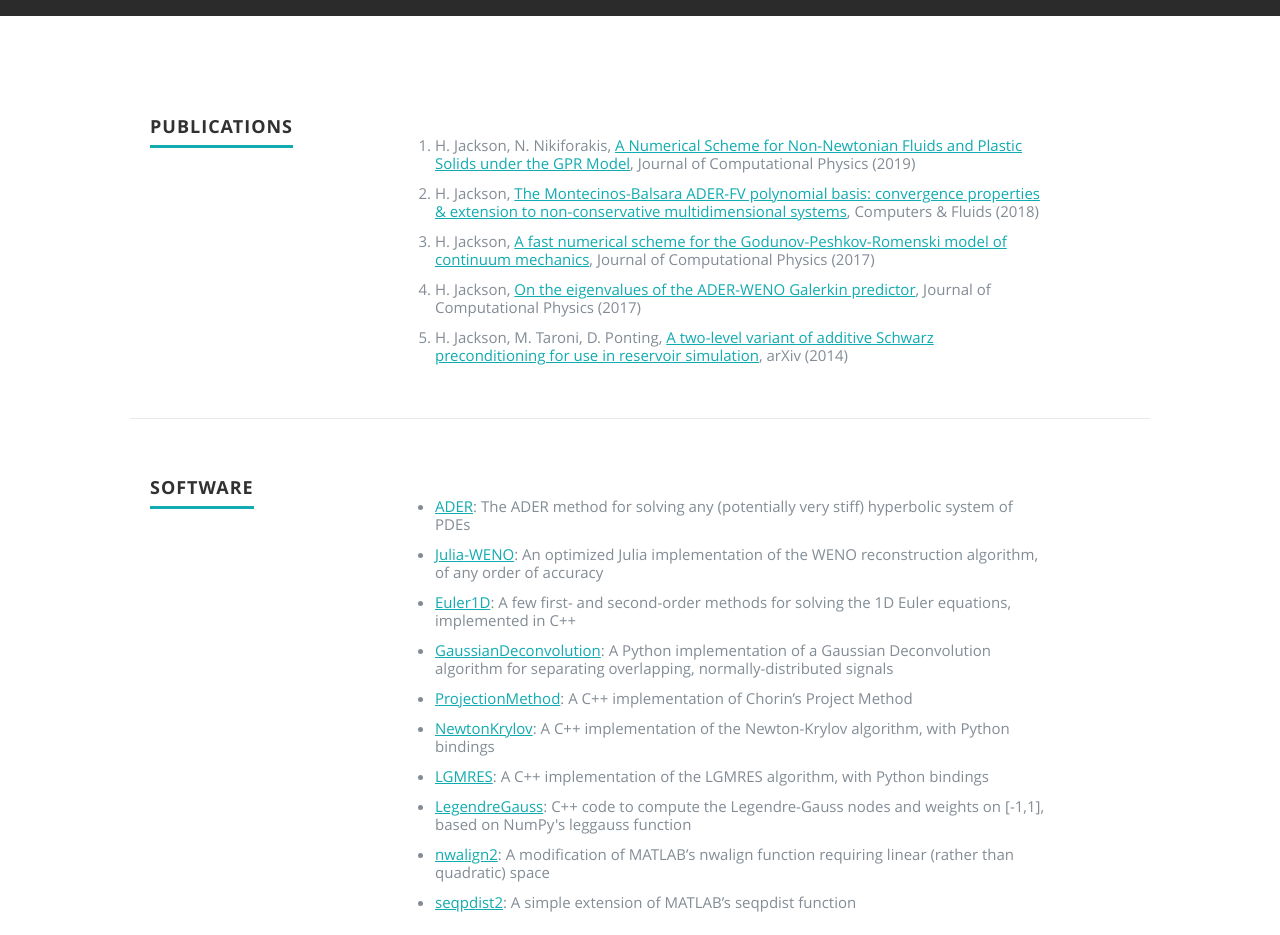
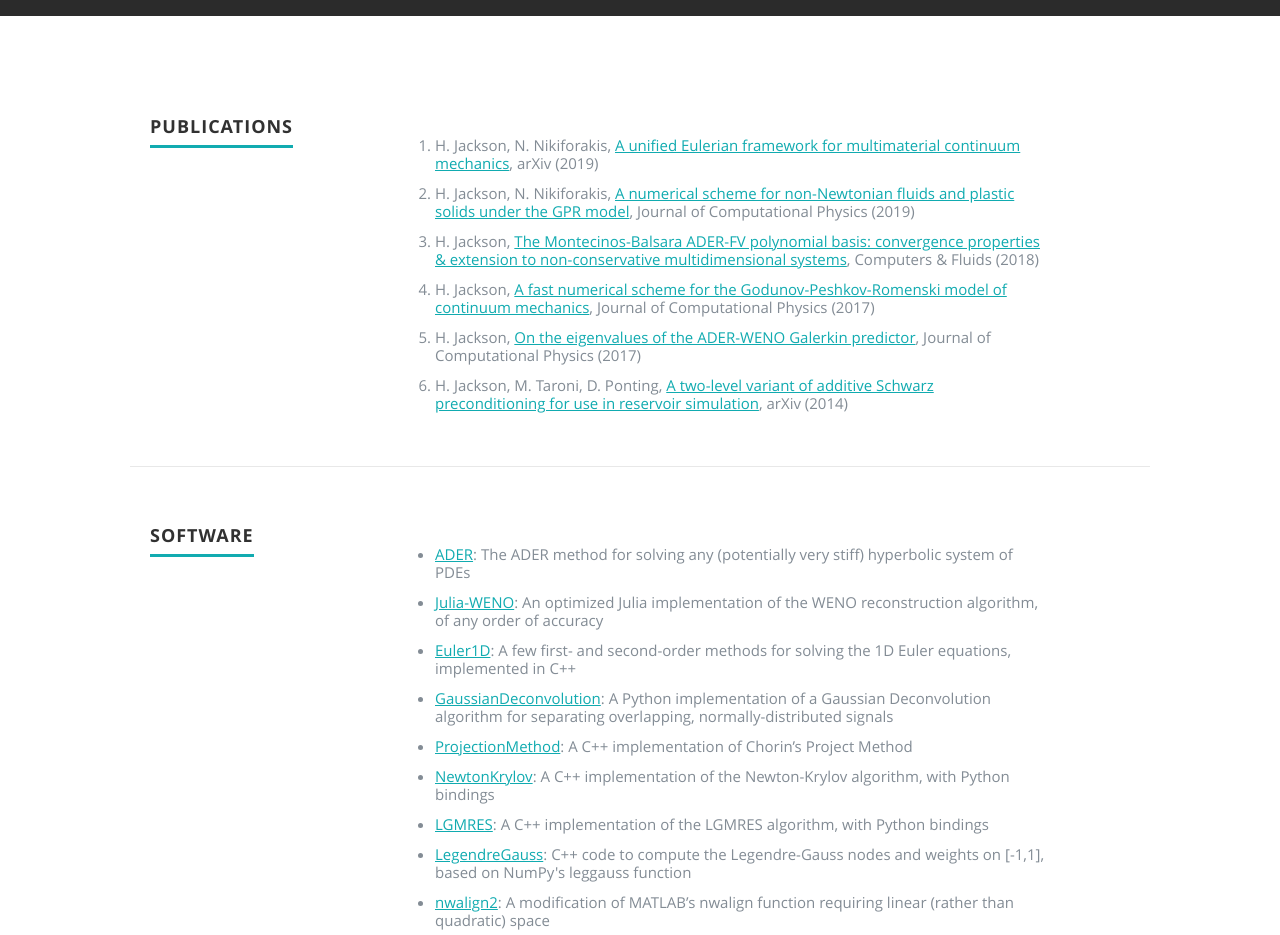
Before and after one commit to haranjackson/haranjackson.github.io, a plain HTML site: page index.html in a window 1280 px wide. Shown: the part 1240-2175 px from the top of the page. Drawn offline with nearby package versions, Linux system fonts and the light colour scheme; files whose address does not match are found by name.

Commit message:
added new paper

```diff
--- a/index.html
+++ b/index.html
@@ -153,10 +153,13 @@
 
                         <p>
                             <ol>
+                                <li>H. Jackson, N. Nikiforakis, <a href="https://arxiv.org/abs/1904.03712"><u>A unified
+                                            Eulerian framework for multimaterial continuum mechanics</u></a>,
+                                    arXiv (2019)</li>
                                 <li>H. Jackson, N. Nikiforakis, <a
                                         href="https://www.sciencedirect.com/science/article/pii/S0021999119301421"><u>A
-                                            Numerical Scheme for Non-Newtonian Fluids and Plastic Solids under the GPR
-                                            Model</u></a>, Journal of Computational Physics (2019)</li>
+                                            numerical scheme for non-Newtonian fluids and plastic solids under the GPR
+                                            model</u></a>, Journal of Computational Physics (2019)</li>
                                 <li>H. Jackson, <a
                                         href="https://www.sciencedirect.com/science/article/pii/S0045793017304607"><u>The
                                             Montecinos-Balsara ADER-FV polynomial basis: convergence properties &
```
